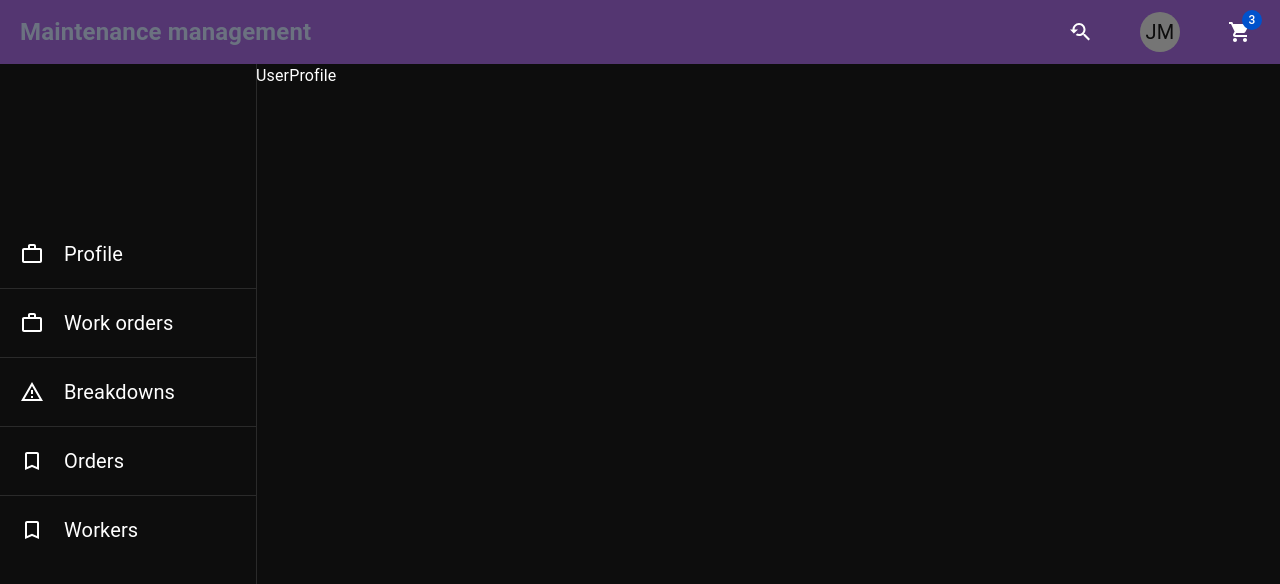
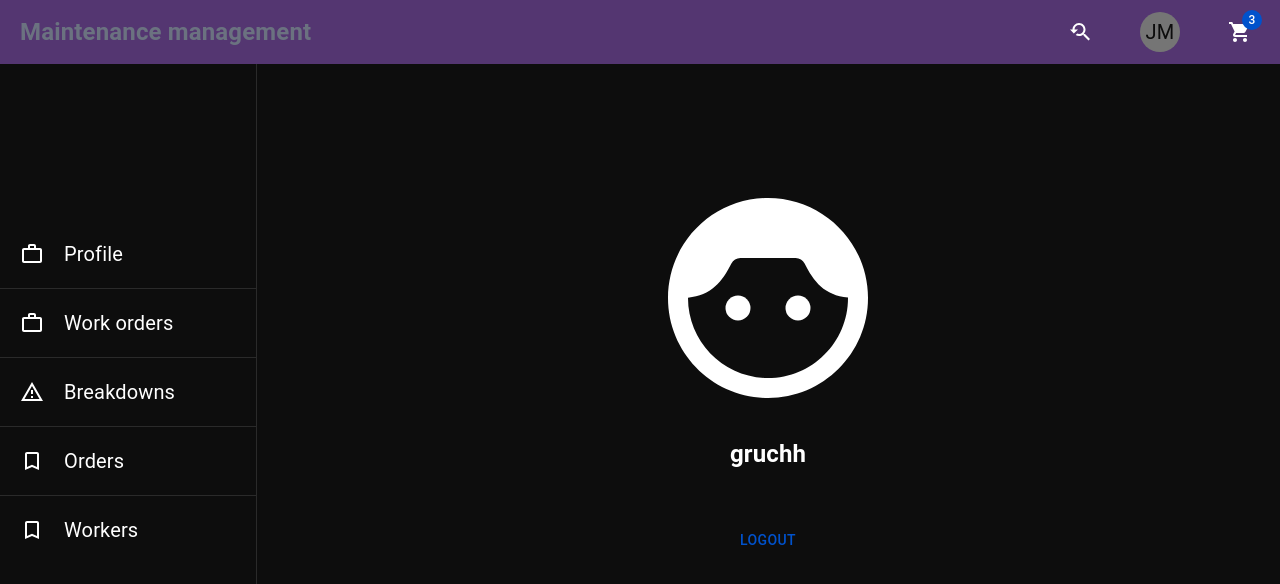
Before and after one commit to gruchh/FactoryMaintenanceManagement, a React (Vite) app in the folder frontend/: page /profile in a window 1280 px wide. Shown: the top 584 px of the page. Built offline with nearby package versions, Linux system fonts and the light colour scheme.

Commit message:
UserProfile card implementation

```diff
--- a/frontend/src/component/Profile/ProfileOrders.jsx
+++ b/frontend/src/component/Profile/ProfileOrders.jsx
@@ -1,6 +1,9 @@
 const ProfileOrders = () => {
   return (
-    <div>Orders</div>
+    <div className="flex items-center flex-col">
+      <h1 className="text-xl text-center py-7 font-semibold">My orders</h1>
+      <div className="space-y-5 w-full  lg:w-1/2"></div>
+    </div>
   )}
 
 export default ProfileOrders
--- a/frontend/src/component/Profile/UserProfile.jsx
+++ b/frontend/src/component/Profile/UserProfile.jsx
@@ -1,6 +1,18 @@
+import Face6Icon from "@mui/icons-material/Face6";
+import { Button } from "@mui/material";
+
 const UserProfile = () => {
+  const handleLogout = () => {};
   return (
-    <div>UserProfile</div>
-  )
+    <div className="min-h-[80vh] flex flex-col justify-center items-center text-center">
+      <div className="flex flex-col items-center justify-center">
+        <Face6Icon sx={{ fontSize: "15rem;" }} />
+        <div className="py-5 text-2xl font-semibold">gruchh</div>
+        <Button onClick={() => handleLogout} sx={{ margin: "2rem 0rem" }}>
+          Logout
+        </Button>
+      </div>
+    </div>
+  );
 };
-export default UserProfile
+export default UserProfile;
```
